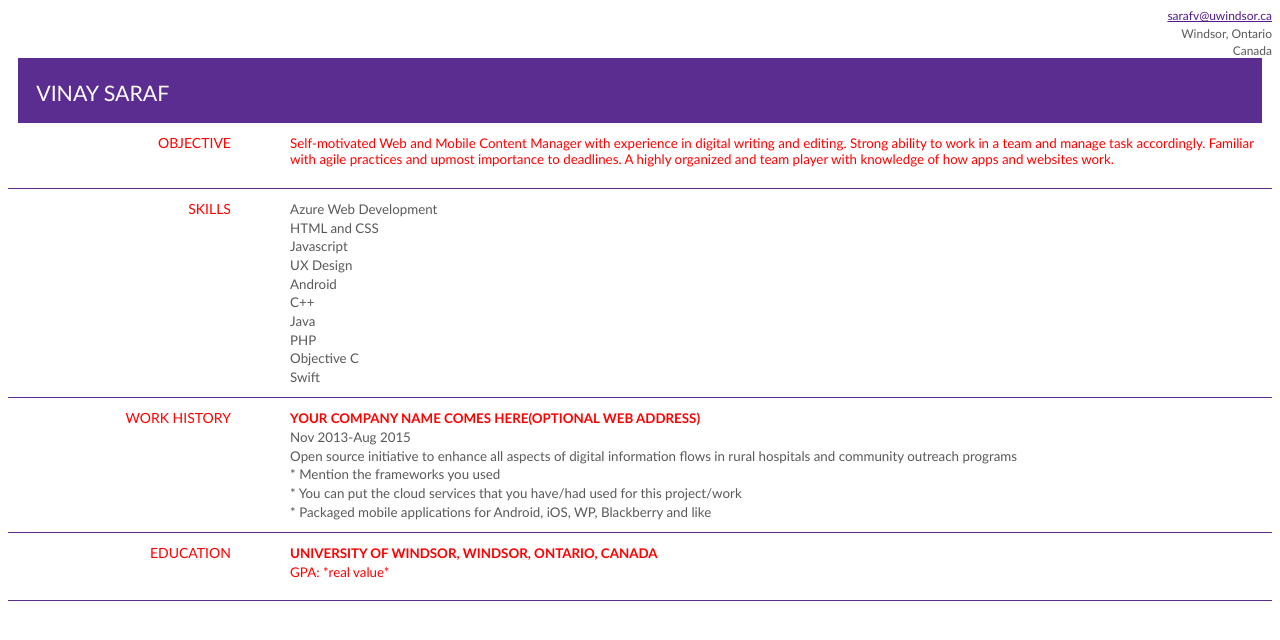
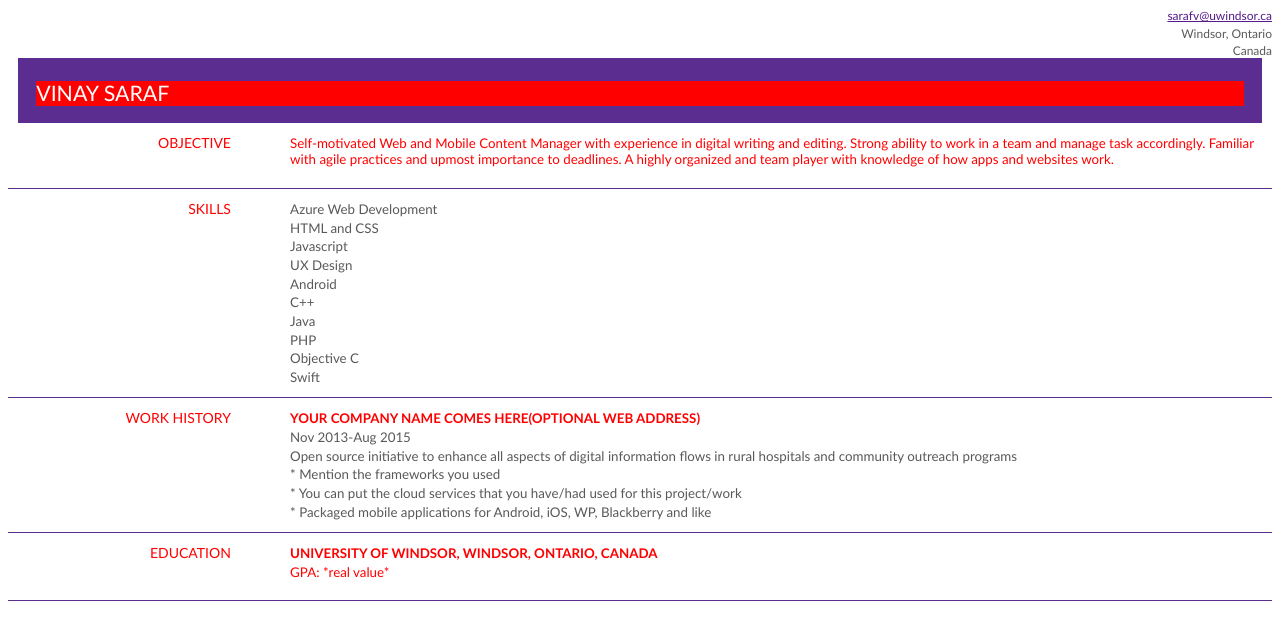
Before and after one commit to vhsaraf/vhsaraf.github.io, a plain HTML site: page index.html in a window 1280 px wide. Drawn offline with Linux system fonts and the light colour scheme.

Commit message:
Update index.html

```diff
--- a/index.html
+++ b/index.html
@@ -155,7 +155,7 @@
         margin-left: .1in;
         line-height: 120%;
         mso-pagination: widow-orphan;
-        background: #5C2D91;
+        background: #ff0000;
         mso-background-themecolor: accent1;
         border: none;
         mso-border-alt: solid #5C2D91 .5pt;
```
